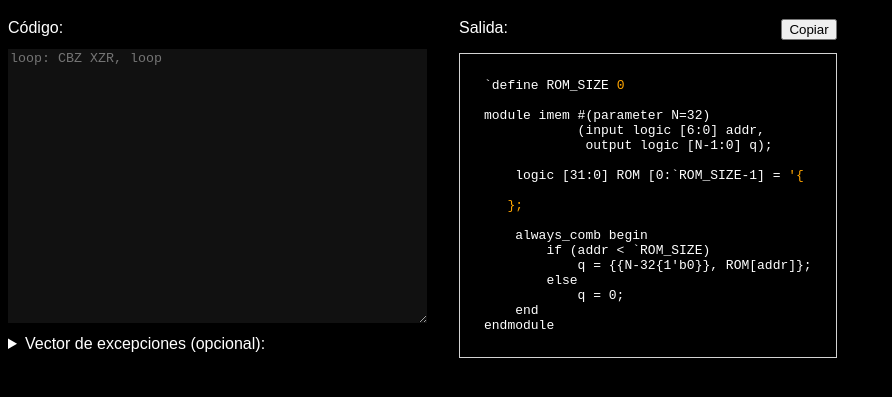
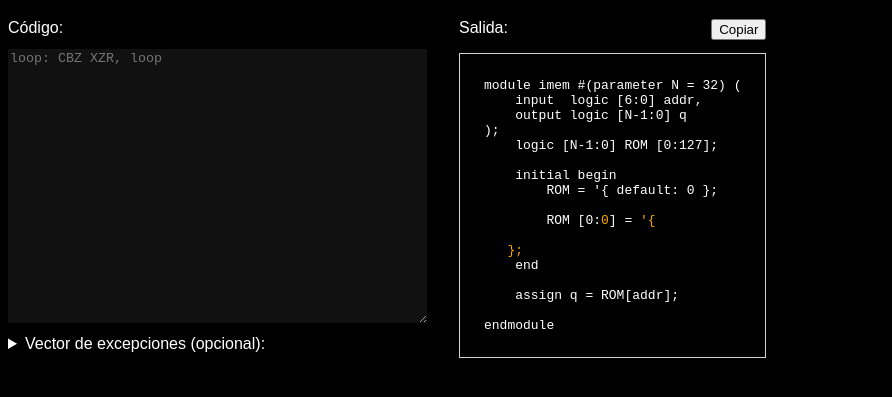
Before and after one commit to mauroc8/imem.js, a website built with Parcel: page src/index.html in a window 1280 px wide. Shown: the part 61-458 px from the top of the page, without its empty margins (0-892 px from the left). Built offline with nearby package versions, Linux system fonts and the light colour scheme.

Commit message:
cambiar programa de output

```diff
--- a/src/index.html
+++ b/src/index.html
@@ -43,22 +43,22 @@
                     <button id="copy-output-button">Copiar</button>
                 </div>
                 <pre id="output">
-`define ROM_SIZE <span id="rom-size-output">1</span>
+module imem #(parameter N = 32) (
+    input  logic [6:0] addr,
+    output logic [N-1:0] q
+);
+    logic [N-1:0] ROM [0:127];
 
-module imem #(parameter N=32)
-            (input logic [6:0] addr,
-             output logic [N-1:0] q);
+    initial begin
+        ROM = '{ default: 0 };
 
-    logic [31:0] ROM [0:`ROM_SIZE-1] = <span id="code-output">'{
-        32'hb400001f
-    };</span>
+        ROM [0:<span id="rom-size-output">1</span>] = <span id="code-output">'{
+            32'hb400001f
+        };</span>
+    end
 
-    always_comb begin
-        if (addr < `ROM_SIZE)
-            q = {{N-32{1'b0}}, ROM[addr]};
-        else
-            q = 0;
-    end
+    assign q = ROM[addr];
+
 endmodule
 </pre>
             </div>
```
